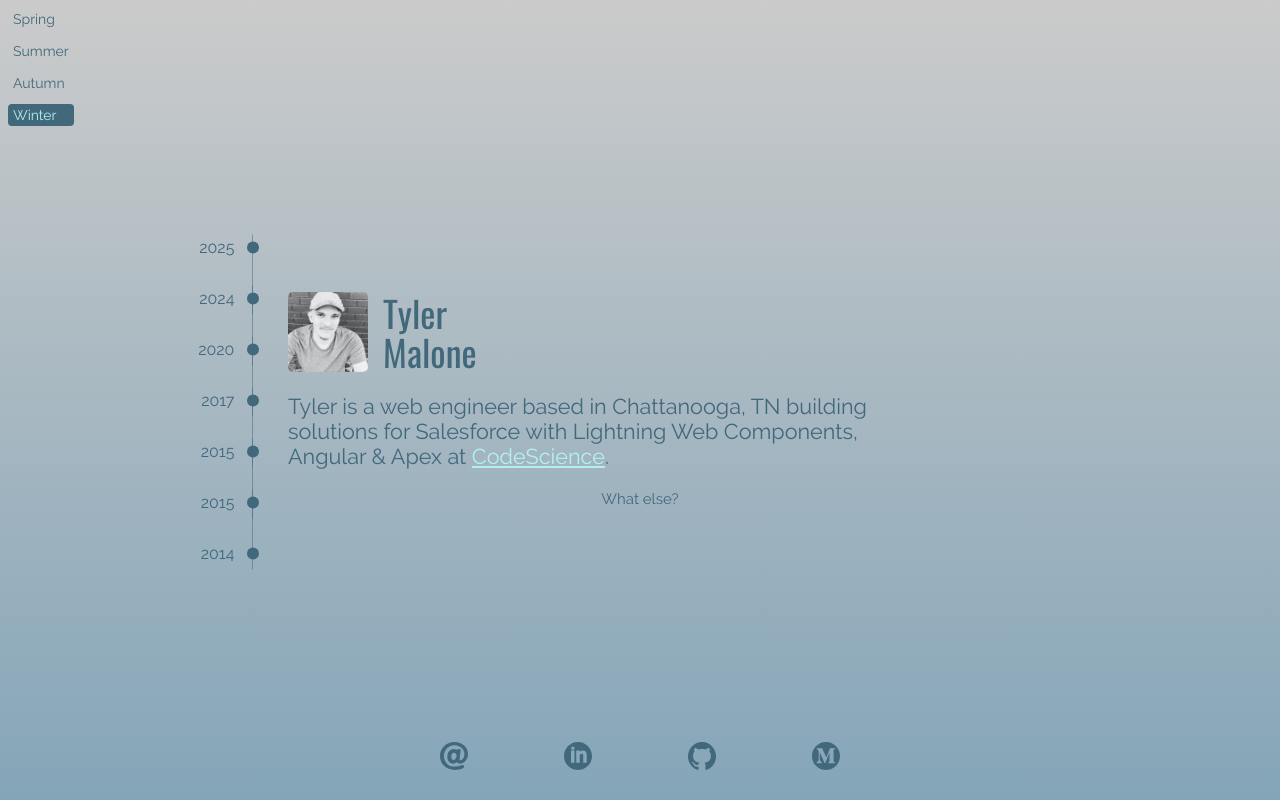
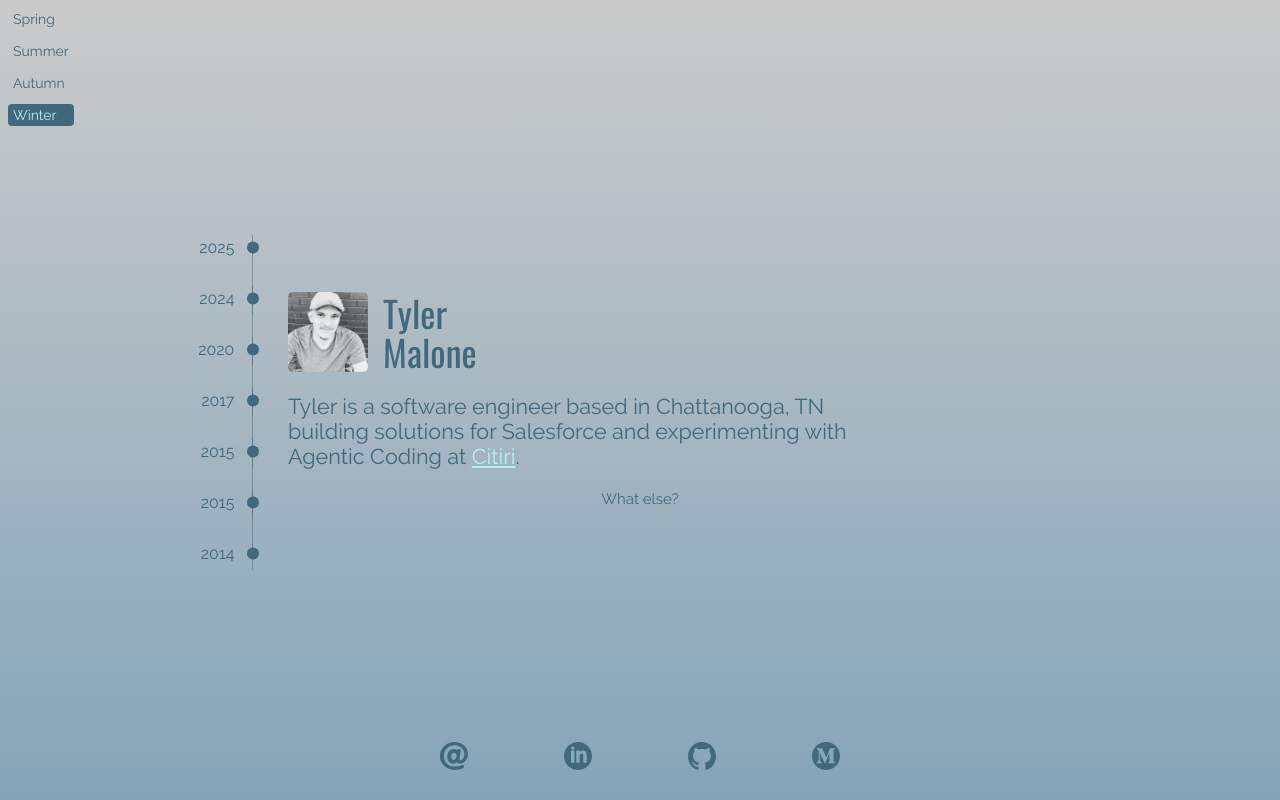
Before and after one commit to rtmalone/rtylermalone.com, a React (Create React App) app: page / in a window 1280 px wide. Built offline with nearby package versions, Linux system fonts and the light colour scheme.

Commit message:
Update intro sentence

```diff
--- a/src/components/Main.js
+++ b/src/components/Main.js
@@ -51,9 +51,9 @@ export default function Main() {
               className={`${styles.bio} ${expand ? styles.expand : styles.collapse}`}
             >
               <p>
-                Tyler is a web engineer based in Chattanooga, TN building solutions
-                for Salesforce with Lightning Web Components, Angular & Apex at{" "}
-                <a href="https://codescience.com">CodeScience</a>.
+                Tyler is a software engineer based in Chattanooga, TN building solutions
+                for Salesforce and experimenting with Agentic Coding at{" "}
+                <a href="https://citiri.com">Citiri</a>.
               </p>
               <p style={{ fontSize: "1em" }}>
                 Previously, Tyler has worked on teams developing UI for AI powered applications, a social platform for
```
